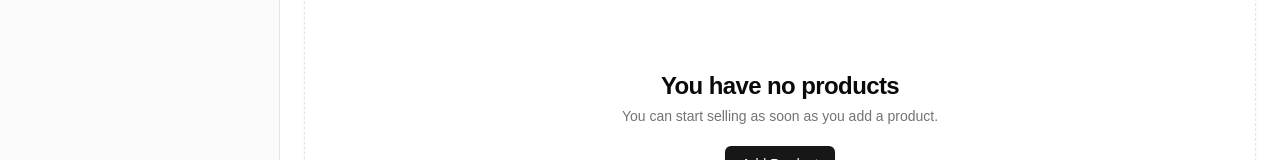
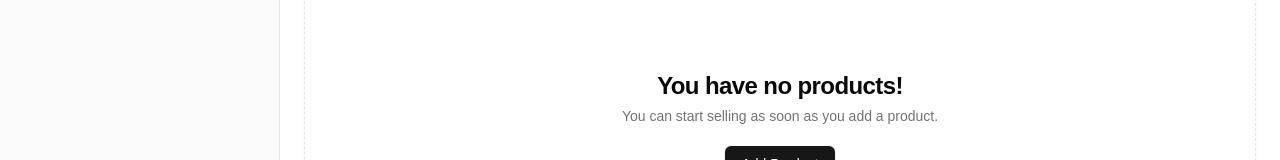
Before and after one commit to swejasonzhang/Esportium, a Next.js app in the folder frontend/: page /orders in a window 1280 px wide. Shown: the part 332-492 px from the top of the page. Built offline with nearby package versions, Linux system fonts and the light colour scheme.

Commit message:
cleaned up the code for different pages

```diff
--- a/frontend/components/Navbar.jsx
+++ b/frontend/components/Navbar.jsx
@@ -66,7 +66,7 @@ function NavBar() {
           <SheetContent side={"left"}>
             <nav className="grid gap-6 text-lg font-medium">
               <Link
-                href="#"
+                href=""
                 className="flex items-center gap-2 text-lg font-semibold md:text-base"
               >
                 <Package2 className="h-6 w-6" />
@@ -74,7 +74,7 @@ function NavBar() {
               </Link>
 
               <Link
-                to=""
+                to="/"
                 className="text-muted-foreground transition-colors hover:text-foreground"
               >
                 Home
--- a/frontend/pages/dashboard.js
+++ b/frontend/pages/dashboard.js
@@ -223,10 +223,10 @@ export default function DashboardPage() {
           >
             <div className="flex flex-col items-center gap-1 text-center">
               <h3 className="text-2xl font-bold tracking-tight">
-                You have no products
+                You have no products!
               </h3>
               <p className="text-sm text-muted-foreground">
-                You can start selling as soon as you add a product.
+                You will be able to start selling your items once you add an product.
               </p>
               <Button className="mt-4">Add Product</Button>
             </div>
--- a/frontend/pages/login.js
+++ b/frontend/pages/login.js
@@ -58,7 +58,7 @@ export default function Login() {
           <CardHeader>
             <CardTitle className="text-2xl">Login</CardTitle>
             <CardDescription>
-              Enter your email below to login to your account
+              Enter your email below to login to your account!
             </CardDescription>
           </CardHeader>
           <CardContent className="grid gap-4">
--- a/frontend/pages/orders.js
+++ b/frontend/pages/orders.js
@@ -168,7 +168,7 @@ export default function OrdersPage() {
           >
             <div className="flex flex-col items-center gap-1 text-center">
               <h3 className="text-2xl font-bold tracking-tight">
-                You have no products
+                You have no products!
               </h3>
               <p className="text-sm text-muted-foreground">
                 You can start selling as soon as you add a product.
--- a/frontend/pages/products.js
+++ b/frontend/pages/products.js
@@ -168,7 +168,7 @@ export default function ProductsPage() {
           >
             <div className="flex flex-col items-center gap-1 text-center">
               <h3 className="text-2xl font-bold tracking-tight">
-                You have no products
+                You have no products!
               </h3>
               <p className="text-sm text-muted-foreground">
                 You can start selling as soon as you add a product.
--- a/frontend/pages/register.js
+++ b/frontend/pages/register.js
@@ -56,7 +56,7 @@ export default function Register() {
         <CardHeader>
           <CardTitle className="text-xl">Sign Up</CardTitle>
           <CardDescription>
-            Enter your information to create an account
+            Enter your information to create an account.
           </CardDescription>
         </CardHeader>
         <CardContent>
```
